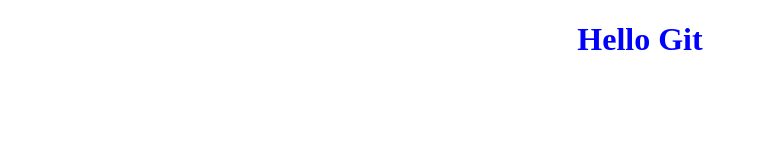
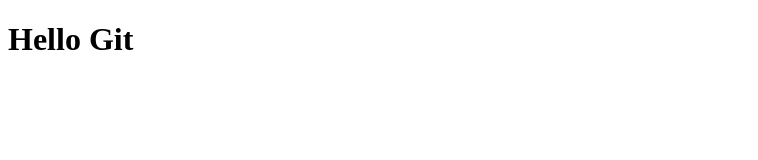
Before and after one commit to ling83-ft/Shecodes, a plain HTML site: page index.html in a window 1280 px wide. Shown: the whole page, without its empty margins (0-758 px from the left). Drawn offline with Linux system fonts and the light colour scheme.

Commit message:
Add things

```diff
--- a/index.html
+++ b/index.html
@@ -4,12 +4,6 @@
     <meta charset="UTF-8" />
     <meta name="viewport" content="width=device-width, initial-scale=1.0" />
     <title>Document</title>
-    <style>
-      h1 {
-        text-align: center;
-        color: blue;
-      }
-    </style>
   </head>
   <body>
     <h1>Hello Git</h1>
```
Also changed, not shown: 1 other file.
